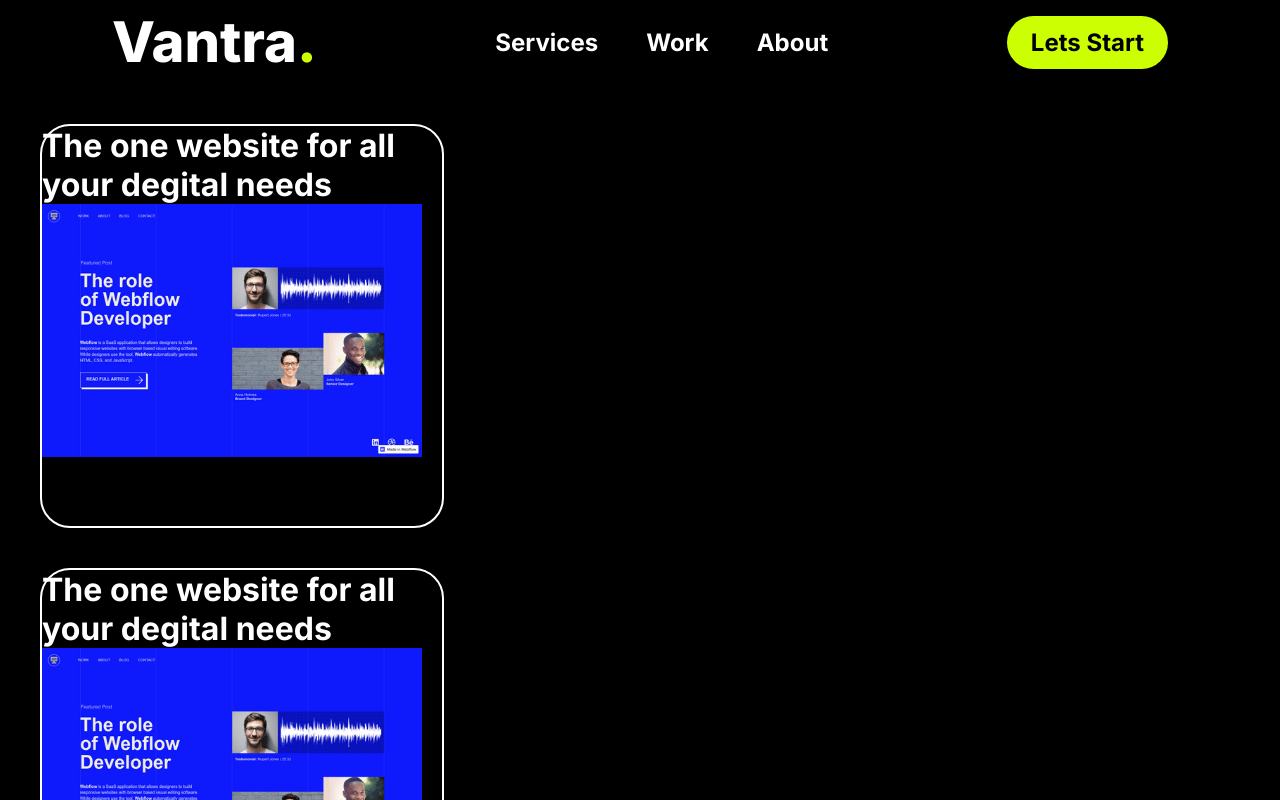
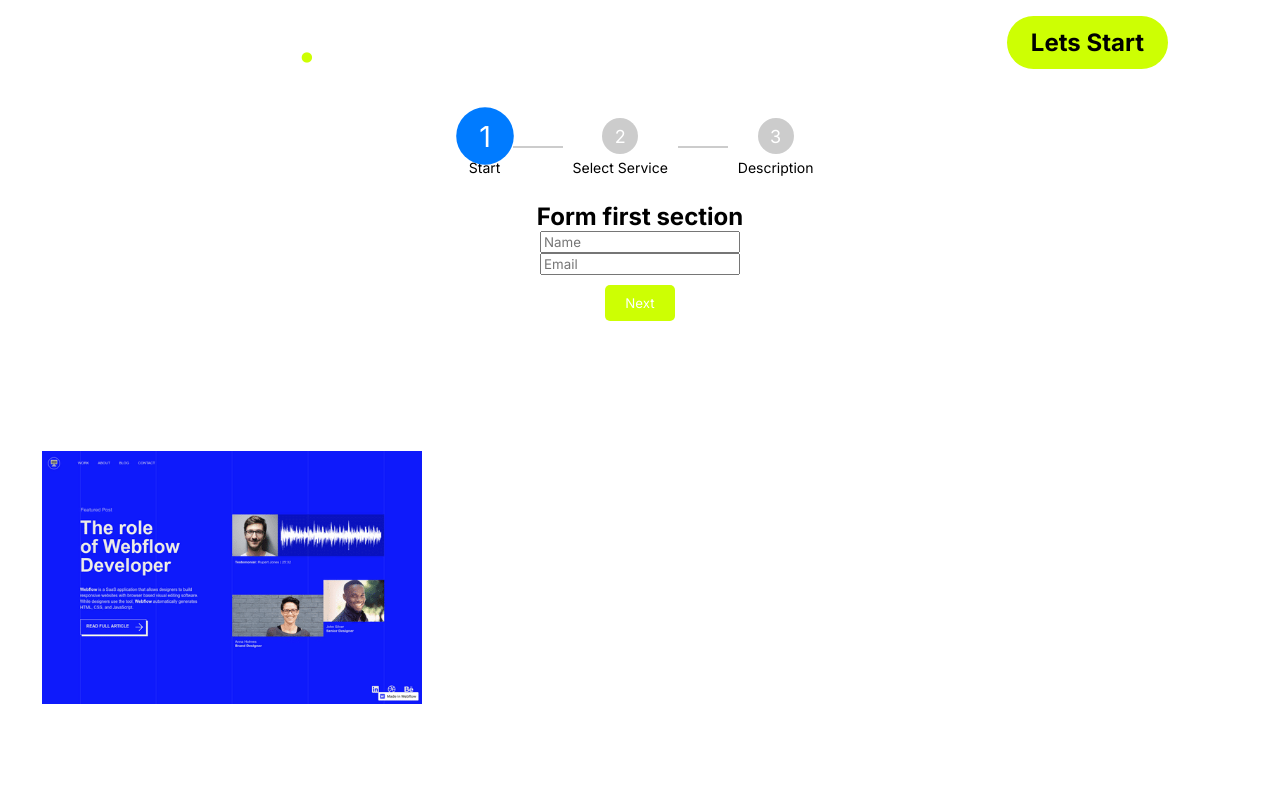
Before and after one commit to divyangshu-19/React-Agency-Website, a React (Vite) app: page / in a window 1280 px wide. Shown: the top 800 px of the page. Built offline with nearby package versions, Linux system fonts and the light colour scheme.

Commit message:
start form and logic done , styling left

```diff
--- a/package.json
+++ b/package.json
@@ -4,6 +4,7 @@
   "version": "0.0.0",
   "type": "module",
   "scripts": {
+    "start" : "vite",
     "dev": "vite",
     "build": "vite build",
     "lint": "eslint . --ext js,jsx --report-unused-disable-directives --max-warnings 0",
--- a/src/App.jsx
+++ b/src/App.jsx
@@ -1,6 +1,6 @@
 import Card from "./Card.jsx"
 import Nav from "./Nav.jsx"
-
+import Start from "./Start.jsx"
 
 function App() {
 
@@ -9,6 +9,7 @@ function App() {
 
    <>
    <Nav></Nav>
+   <Start></Start>
    <Card></Card>
    <Card></Card>
 
--- /dev/null
+++ b/src/Start.css
@@ -0,0 +1,79 @@
+.startForm {
+    display: flex;
+    flex-direction: column;
+    align-items: center;
+    justify-content: center;
+
+  }
+
+  .stepIndicator {
+    margin-top: 3vh;
+    display: flex;
+    align-items: center;
+    margin-bottom: 2vh;
+  }
+
+  .step {
+    display: flex;
+    flex-direction: column;
+    align-items: center;
+    padding: 10px;
+  }
+
+  .step .stepNumber {
+    background-color: #ccc;
+    color: white;
+    border-radius: 50%;
+    width: 36px;
+    height: 36px;
+    display: flex;
+    align-items: center;
+    justify-content: center;
+    margin-bottom: 5px;
+    font-size: 18px;
+  }
+
+  .step.active .stepNumber {
+    background-color: #007bff;
+  }
+
+  .step.active .stepNumber {
+    background-color: #007bff;
+    transform: scale(1.6);
+  }
+
+  .line {
+    width: 50px;
+    height: 2px;
+    background-color: #ccc;
+  }
+
+  .line.active {
+    background-color: var(--highlight);
+  }
+
+  .stepLabel {
+    font-size: 14px;
+  }
+
+  .formButton {
+    padding: 10px 20px;
+    margin: 10px;
+    border: none;
+    background-color: var(--highlight);
+    color: white;
+    border-radius: 5px;
+    cursor: pointer;
+  }
+
+  /* .navigationButtons {
+    display: flex;
+    justify-content: flex-end;
+  }
+   */
+  .formSection {
+    display: flex;
+    flex-direction: column;
+    align-items:center ;
+    justify-content: center;
+  }
--- /dev/null
+++ b/src/Start.jsx
@@ -0,0 +1,119 @@
+import React, { useState } from 'react';
+import "./Start.css"
+
+function Start() {
+  const [currentStep, setCurrentStep] = useState(1);
+  const [formData, setFormData] = useState({
+    name: '',
+    email: '',
+    services: '',
+    description: ''
+  });
+
+  const handleNext = () => {
+    setCurrentStep(currentStep + 1);
+  };
+
+  const handleBack = () => {
+    setCurrentStep(currentStep - 1);
+  };
+
+  const handleChange = (event) => {
+    setFormData({ ...formData, [event.target.name]: event.target.value });
+  };
+
+  return (
+    <div className="startForm">
+      {/* Step Indicator */}
+      <div className="stepIndicator">
+        <div className={`step ${currentStep >= 1 ? 'active' : ''}`}>
+          <span className="stepNumber">{currentStep > 1 ? '✓' : '1'}</span>
+          <span className="stepLabel">Start</span>
+        </div>
+        <div className={`line ${currentStep >= 2 ? 'active' : ''}`}></div>
+        <div className={`step ${currentStep >= 2 ? 'active' : ''}`}>
+          <span className="stepNumber">{currentStep > 2 ? '✓' : '2'}</span>
+          <span className="stepLabel">Select Service</span>
+        </div>
+        <div className={`line ${currentStep >= 3 ? 'active' : ''}`}></div>
+        <div className={`step ${currentStep >= 3 ? 'active' : ''}`}>
+          <span className="stepNumber">{currentStep === 3 ? '3' : '3'}</span>
+          <span className="stepLabel">Description</span>
+        </div>
+      </div>
+
+      {/* Step 1: Basic Information */}
+      {currentStep === 1 && (
+        <div  className="formSection">
+          <h2 className="formHeading">Form first section</h2>
+          <input
+            type="text"
+            name="name"
+            value={formData.name}
+            onChange={handleChange}
+            placeholder="Name"
+          />
+          <input
+            type="email"
+            name="email"
+            value={formData.email}
+            onChange={handleChange}
+            placeholder="Email"
+          />
+        </div>
+      )}
+
+      {/* Step 2: Services Selection */}
+      {currentStep === 2 && (
+        <div className="formSection">
+          <h2 className='formHeading'>Form second section</h2>
+          <label>
+            <input
+              type="radio"
+              name="services"
+              value="Marketing"
+              checked={formData.services === 'Marketing'}
+              onChange={handleChange}
+            />
+            Marketing
+          </label>
+          <label>
+            <input
+              type="radio"
+              name="services"
+              value="SEO"
+              checked={formData.services === 'SEO'}
+              onChange={handleChange}
+            />
+            SEO
+          </label>
+        </div>
+      )}
+
+      {/* Step 3: Description */}
+      {currentStep === 3 && (
+        <div className="formSection">
+          <h2 className='formHeading'>Form third section</h2>
+          <textarea
+            name="description"
+            value={formData.description}
+            onChange={handleChange}
+            placeholder="Describe your needs..."
+          />
+        </div>
+      )}
+
+      {/* Navigation Buttons */}
+      <div className="navigationButtons">
+        {currentStep > 1 && <button className='formButton' onClick={handleBack}>Back</button>}
+        {currentStep < 3 ? (
+          <button className='formButton' onClick={handleNext}>Next</button>
+        ) : (
+          <button className='formButton' onClick={() => alert('Submit form')}>Submit</button>
+        )}
+      </div>
+    </div>
+  );
+}
+
+export default Start;
--- a/src/index.css
+++ b/src/index.css
@@ -13,7 +13,7 @@
 
 *{
   margin: 0;
-  background-color: var(--black);
+  /* background-color: var(--black); */
   font-family: inter;
 }
 
```
